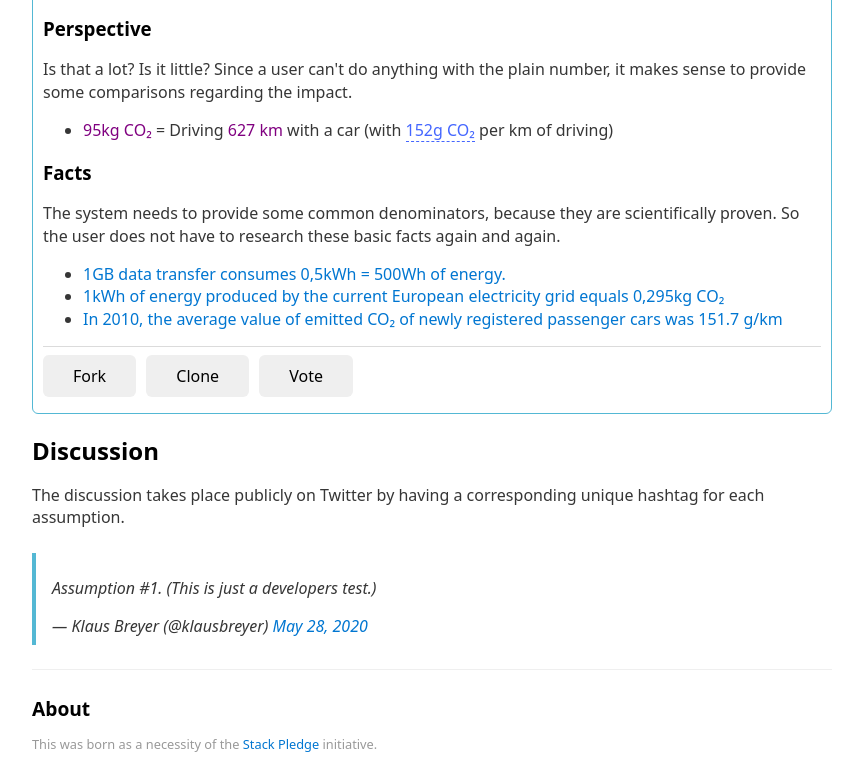
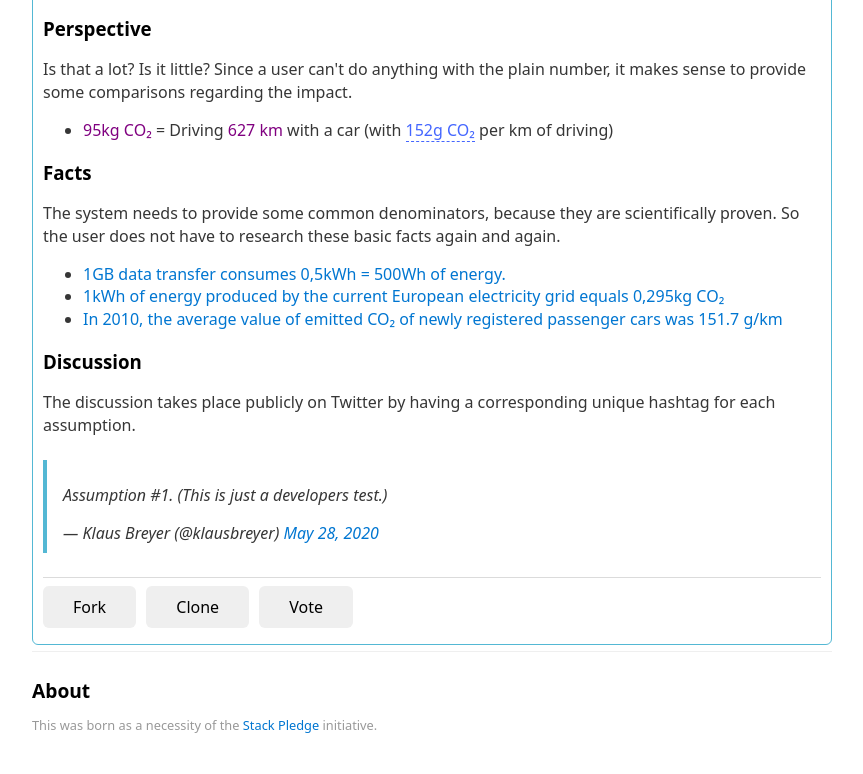
Before and after one commit to klausbreyer/assumpt, a plain HTML site: page index.html in a window 1280 px wide. Shown: the part 448-1222 px from the top of the page, without its empty margins (208-1071 px from the left). Drawn offline with Linux system fonts and the light colour scheme.

Commit message:
optimize layout

```diff
--- a/index.html
+++ b/index.html
@@ -130,6 +130,17 @@
                     2010, the average value of emitted CO₂ of newly registered passenger cars was 151.7 g/km</a>
             </li>
         </ul>
+        <h3>Discussion</h3>
+
+        <p>The discussion takes place publicly on Twitter by having a corresponding unique hashtag for each assumption.
+        </p>
+
+        <blockquote class="twitter-tweet">
+            <p lang="en" dir="ltr">Assumption #1. (This is just a developers test.)</p>&mdash; Klaus Breyer
+            (@klausbreyer)
+            <a href="https://twitter.com/klausbreyer/status/1265970790064959490?ref_src=twsrc%5Etfw">May 28, 2020</a>
+        </blockquote>
+        <script async src="https://platform.twitter.com/widgets.js" charset="utf-8"></script>
 
         <hr />
         <button type="button">Fork</button>
@@ -137,17 +148,6 @@
         <button type="button">Vote</button>
     </fieldset>
 
-    <h2>Discussion</h2>
-
-    <p>The discussion takes place publicly on Twitter by having a corresponding unique hashtag for each assumption.
-    </p>
-
-    <blockquote class="twitter-tweet">
-        <p lang="en" dir="ltr">Assumption #1. (This is just a developers test.)</p>&mdash; Klaus Breyer
-        (@klausbreyer)
-        <a href="https://twitter.com/klausbreyer/status/1265970790064959490?ref_src=twsrc%5Etfw">May 28, 2020</a>
-    </blockquote>
-    <script async src="https://platform.twitter.com/widgets.js" charset="utf-8"></script>
 
     <footer>
         <h2>About</h2>
```
